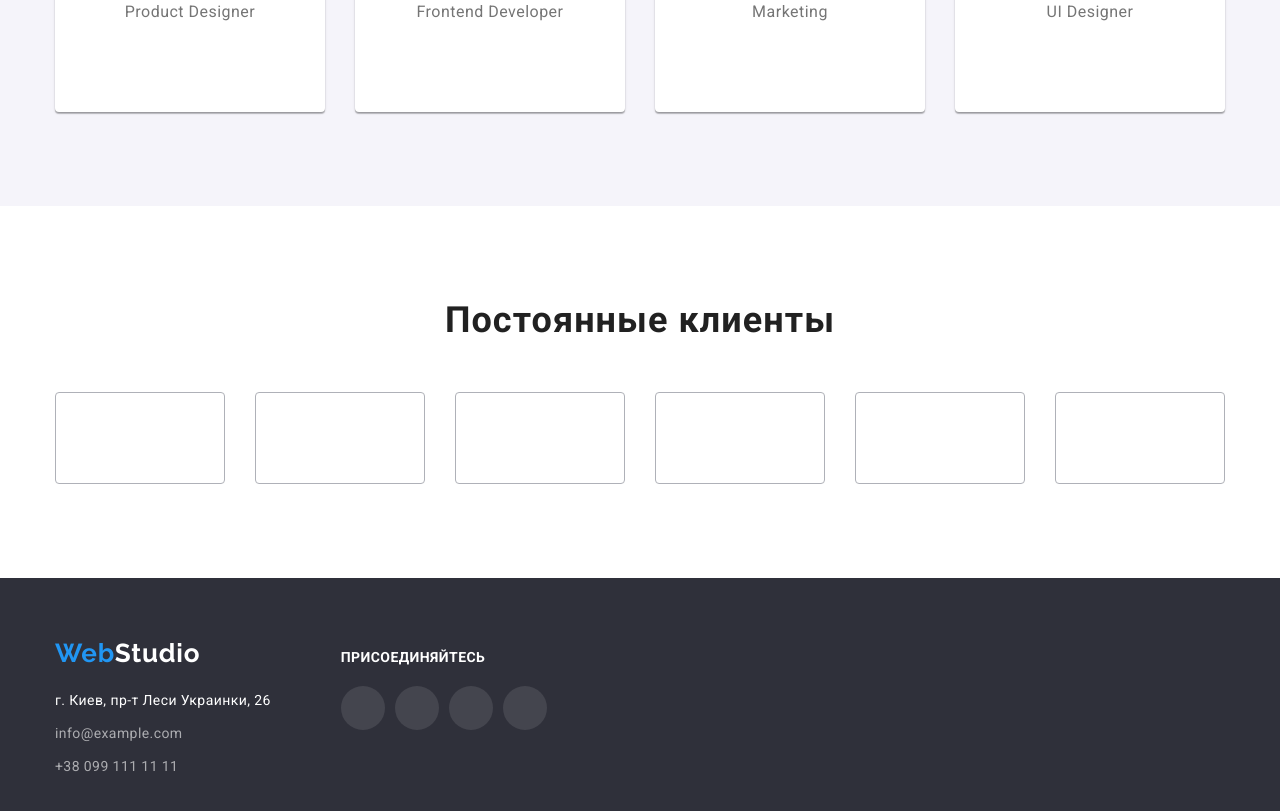
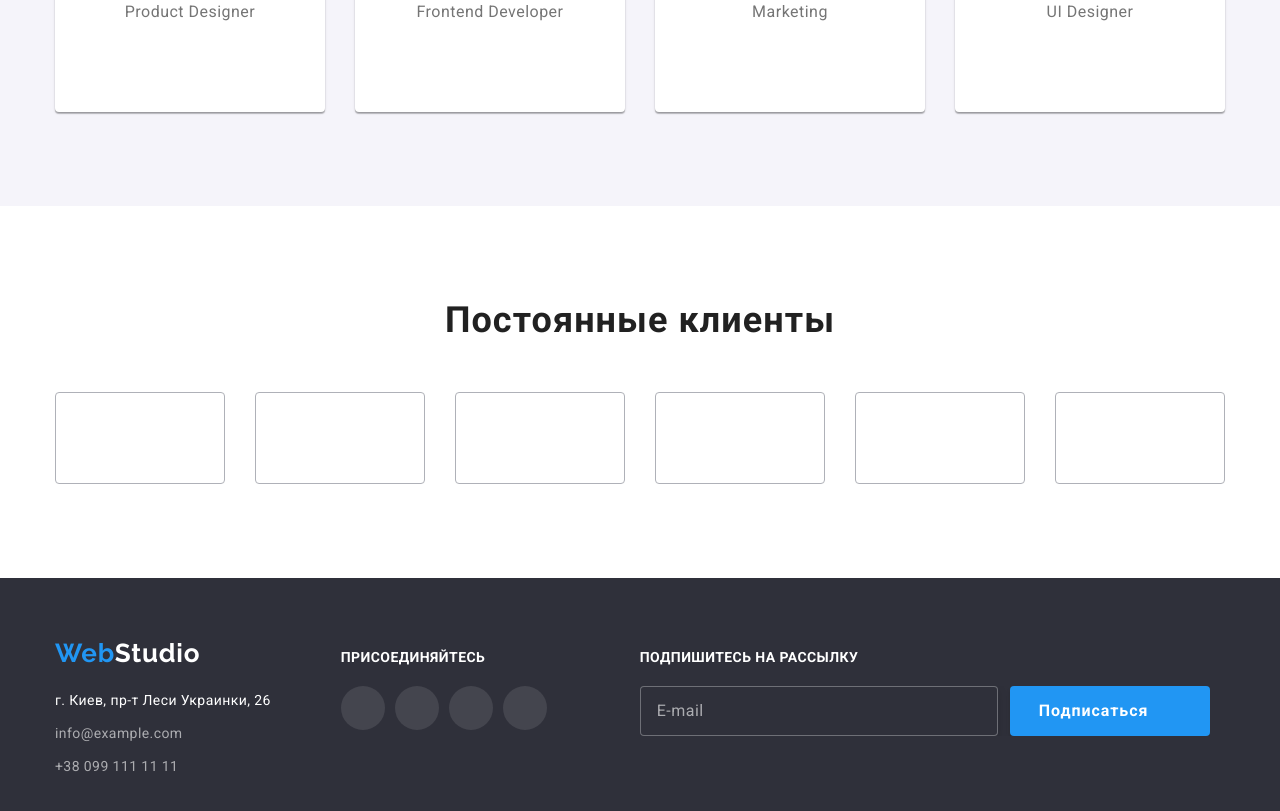
Before and after one commit to Iryna3efirka/goit-markup-hw-06, a plain HTML site: page index.html in a window 1280 px wide. Shown: the part 2098-2909 px from the top of the page. Drawn offline with nearby package versions, Linux system fonts and the light colour scheme.

Commit message:
Потрібно знайти помилку

```diff
--- a/css/styles.css
+++ b/css/styles.css
@@ -466,6 +466,9 @@ img {
     display: flex;
     align-items: baseline;
 }
+.container-network {
+    margin-right: 93px;
+}
 .text-network {
     font-weight: 700;
     font-size: 14px;
@@ -506,6 +509,68 @@ img {
 .footer-link-network:hover,
 .footer-link-network:focus {
     background-color: var(--accent-color);
+}
+.form-footer-title {
+    font-weight: 700;
+    font-size: 14px;
+    line-height: 1.14;
+    letter-spacing: 0.03em;
+    text-transform: uppercase;
+    color: #FFFFFF;
+    margin-bottom: 20px;
+    display: block;
+}
+.subscription {
+    position: relative;
+    display: flex;
+    overflow: hidden;
+}
+.subscription label {
+    position: absolute;
+}
+.subscription input {
+    display: flex;
+    width: 358px;
+    height: 50px;
+    padding: 15px 16px;
+    border: 1px solid rgba(255, 255, 255, 0.3);
+    filter: drop-shadow(0px 4px 4px rgba(0, 0, 0, 0.15));
+    border-radius: 4px;
+    margin-right: 12px;
+    background-color: #2F303A;
+}
+.subscription input::placeholder {
+    font-weight: 400;
+    font-size: 16px;
+    line-height: 1.25;
+    letter-spacing: 0.03em;
+    color: rgba(255, 255, 255, 0.6);
+}
+.subscription-btn {
+    font-weight: 700;
+    font-size: 16px;
+    line-height: 1.87;
+    display: flex;
+    align-items: center;
+    text-align: center;
+    margin: 0 auto;
+    letter-spacing: 0.06em;
+    background-color: var(--accent-color);
+    color: #FFFFFF;
+    cursor: pointer;
+    border-radius: 4px;
+    padding: 10px 28px 10px 29px;
+    border: none;
+    min-width: 200px;
+    min-height: 50px;
+    box-shadow: 0px 4px 4px rgba(0, 0, 0, 0.15);
+    transition-property: background-color;
+    transition-duration: 250ms;
+    transition-timing-function: cubic-bezier(0.4, 0, 0.2, 1);
+}
+.subscription-btn:hover,
+.subscription-btn:focus {
+    background-color: #188CE8;
 }
 
 /* PORTFOLIO */
@@ -632,6 +697,11 @@ img {
     letter-spacing: 0.03em;
     color: #757575;
 }
+
+
+/*MODAL*/
+
+
 .backdrop {
     position: fixed;
     top: 0;
@@ -675,6 +745,13 @@ img {
     border-radius: 50%;
     background-color: #fff;
     cursor: pointer;
+    transition-property: fill;
+    transition-duration: 250ms;
+    transition-timing-function: cubic-bezier(0.4, 0, 0.2, 1);
+}
+.btn-close:hover,
+.btn-close:focus {
+    fill: var(--accent-color);
 }
 textarea {
     resize: none;
@@ -698,9 +775,6 @@ textarea {
     display: flex;
     flex-direction: column;
     margin-bottom: 10px;
-}
-.form-field:last-child {
-    margin-bottom: 20px;
 }
 .form-field label {
     margin-bottom: 4px;
@@ -736,22 +810,30 @@ textarea {
 
     color: #757575;
 }
-.form-agreement input[type='checkbox'] {
+.comment {
+    margin-bottom: 20px;
+}
+/* .form-agreement input[type='checkbox'] {
 
-}
+} */
 .form-agreement {
     display: flex;
     align-items: center;
     justify-content: center;
     margin-bottom: 30px;
-}
-.form-agreement label {
+
     font-weight: 400;
     font-size: 14px;
     line-height: 1.71;
     letter-spacing: 0.03em;
+}
+.form-agreement label {
     margin-left: 8px;
     color: #757575;
+}
+.agreement-link {
+    text-decoration-line: underline;
+    color: var(--accent-color);
 }
 .modal-btn-close {
     font-weight: 700;
--- a/index.html
+++ b/index.html
@@ -389,6 +389,14 @@
                 </li>
             </ul>
         </div>
+        <form class="form-footer">
+                <b class="form-footer-title">Подпишитесь на рассылку</b>
+                <div class="subscription">
+                    <label for="subscription-mail" class="subscription-mail"></label>
+                    <input type="email" name="subscription-mail" id="subscription-mail" placeholder="E-mail">
+                    <button class="subscription-btn" type="submit">Подписаться</button>
+                </div>
+        </form>
     </div>
 </footer>
 <div class="backdrop is-hidden" data-modal>
@@ -412,13 +420,15 @@
                 <label for="user-mail" class="form-label">Почта</label>
                 <input type="email" name="user-mail" id="user-mail">
             </div>
-            <div class="form-field">
+            <div class="form-field comment">
                 <label for="user-comment" class="form-label">Комментарий</label>
                 <textarea name="comment" id="user-comment" rows="10" placeholder="Введите текст"></textarea>
             </div>
             <div class="form-agreement">
                 <input type="checkbox" name="agreement" id="user-agreement">
-                <label for="user-agreement">Соглашаюсь с рассылкой и принимаю</label>
+                <label for="user-agreement">Соглашаюсь с рассылкой и принимаю
+                    <a class="agreement-link" href="">Условия договора</a>
+                </label>
             </div>
             <button class="modal-btn-close" type="submit">Отправить</button>
         </form>
```
